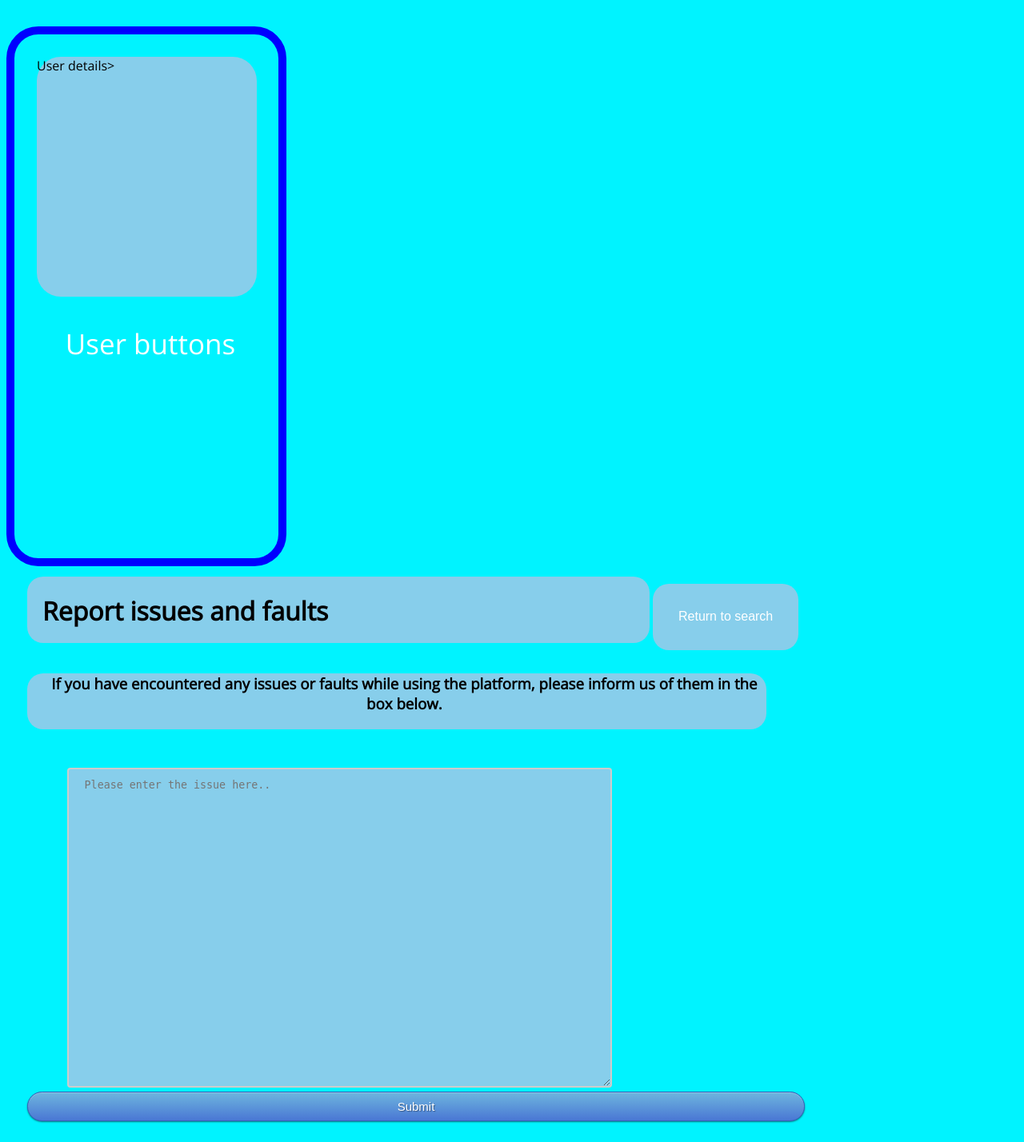
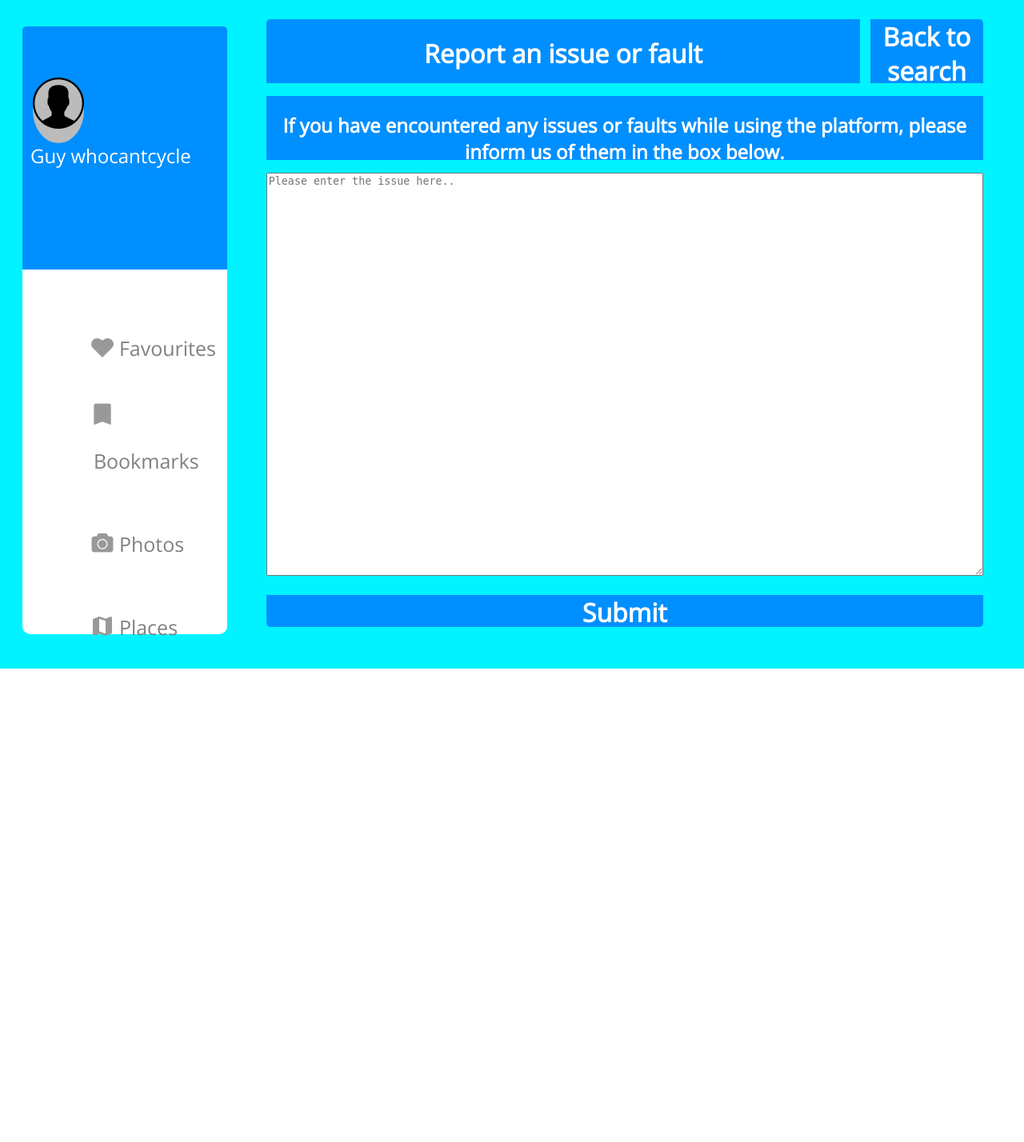
Before and after one commit to gennzanfardinoUP/bybikemock, a PHP site: page /reportfault.html in a window 1280 px wide. Shown: the whole page at 80% size. After the commit the page ends 836 px from the top, so only its background shows below. Run offline with PHP 8.4, Linux system fonts and the light colour scheme.

Commit message:
update report a fault page

```diff
--- a/INSE Prototype/reportfault.html
+++ b/INSE Prototype/reportfault.html
@@ -3,23 +3,41 @@
   <head>
     <meta charset="utf-8">
     <link rel="stylesheet" href="style.css">
-    <title>ByBike</title>
+    <title>ByBike Report a fault</title>
   </head>
   <body>
-    <div class="boxed">
-      <div class="userdetails">User details></div>
-      <p class="useroptions">User buttons</p>
+    <div id="first">
+      <div id="second"><span class="dot"><img class="userheadicon" src="img/user.png"></span>
+        <p class="username" style="color:white"> Guy whocantcycle </p>
+      </div>
+
+      <ul class="usernavlist">
+        <li class="usernavalign">
+          <a onclick="favouritesRedirect" href="#" style="text-decoration: none"><img class="usernavicon" src="img/favouriteicon.png"/><p class="usernav"> Favourites</p></a>
+        </li>
+        <li class="usernavalign">
+          <a onclick="bookmarksRedirect" href="#" style="text-decoration: none"><img class="usernavicon" src="img/bookmarkicon.png"/><p class="usernav"> Bookmarks</p></a>
+        </li>
+        <li class="usernavalign">
+          <a onclick="photosRedirect" href="#" style="text-decoration: none"><img class="usernavicon" src="img/cameraicon.png"/><p class="usernav"> Photos</p></a>
+        </li>
+        <li class="usernavalign">
+          <a onclick="placesRedirect" href="#" style="text-decoration: none"><img class="usernavicon" src="img/mapicon.png"/><p class="usernav"> Places</p></a>
+        </li>
+      </ul>
     </div>
-    <div class="mainbox">
-      <div class="titlebox">
-        <h1>Report issues and faults</h1>
-      </div>
-      <button type="button" class="returnbutton">Return to search</button>
-      <div class="infobox">
-          <h3>If you have encountered any issues or faults while using the platform, please inform us of them in the box below.</h3>
-      </div>
-      <textarea type="text" class="faulttextbox" placeholder="Please enter the issue here.."></textarea>
-      <button type="submit" class="btn btn-primary btn-block btn-large">Submit</button>
+    <div id="reporttitlebox">
+      <h1 style="text-align:center; color: white">Report an issue or fault</h1>
+    </div>
+    <div id="reportbackbutton">
+      <h1 class="clicktext" >Back to search</h1>
+    </div>
+    <div id="reportinfobox">
+      <h2 style="text-align:center; color: white">If you have encountered any issues or faults while using the platform, please inform us of them in the box below.</h2>
+    </div>
+    <textarea type="text" id="reporttextbox" placeholder="Please enter the issue here.."></textarea>
+    <div id="reportsubmitbutton">
+      <h1 class="clicktext" >Submit</h1>
     </div>
   </body>
 </html>
--- a/INSE Prototype/style.css
+++ b/INSE Prototype/style.css
@@ -200,73 +200,145 @@ input:focus { box-shadow: inset 0 -5px 45px rgba(100,100,100,0.4), 0 1px 1px rgb
 
 }
 
-.userdetails{
-	border-radius: 30px;
-	margin-left: 28px;
-	margin-top: 28px;
-  height: 300px;
-  width: 275px;
+#first {
+	width: 20%;
+  height: 95%;
+  background: white;
+  margin-left: 20px;
+  margin-top: 25px;
+	display: inline-block;
+	border-radius: 10px;
+}
+#first #second{
+	width: 100%;
+	height: 40%;
+	background: #008FFF;
+	border-top-left-radius: 5px;
+	border-top-right-radius: 5px;
+}
+
+.usernav{
+	color: grey;
+	font-size: 25px;
+	text-decoration: none;
+	display: inline-block;
+}
+
+.usernavlist {
+  list-style-type: none;
+	margin-top: 18%;
+	display: flex;
+	flex-direction: column;
+}
+
+.usernavalign{
+  margin: 10px;
+	text-align: left;
+	padding-left: 18%;
+}
+
+.usernavicon{
+	position: relative;
+	top: 5px;
+	right: 5px;
+}
+
+.dot {
+	height: 27%;
+  width: 25%;
+  background-color: #bbb;
+  border-radius: 50%;
+  display: inline-block;
+  margin-top: 25%;
+  margin-left: 5%;
+}
+
+.userheadicon{
+	display: block;
+  margin-left: auto;
+  margin-right: auto;
+	width: 100%;
+}
+
+.username{
+	font-size: x-large;
+	display: inline-block;
+	position: relative;
+	bottom: 30px;
+	left: 10px
+}
+
+#locationbar{
+	background-color: #008FFF;
+	display: inline-block;
+	width: 65%;
+	height: 6%;
+	position: absolute;
+	top: 12%;
+	left: 26%;
+	border-radius: 5px;
+}
+
+#outerstarbox{
+	display: inline-block;
+	background-color: white;
+	height: 65%;
+	width: 65%;
+	position: absolute;
+	top: 23%;
+	left: 26%;
+	border-radius: 10px;
+}
+
+.innerstarbox{
+	display: block;
+	width: 100%;
+	height: 20%;
+	background-color: white;
+	border-color: white;
+	border-bottom-color: black;
+	border-style: solid;
+}
+
+#addrating{
+	display: inline-block;
+	background-color: #008FFF;
+  height: 6%;
+  width: 25%;
+  position: absolute;
+  top: 90%;
+  left: 26%;
+	border-radius: 5px;
+	margin: 0;
+	padding: 0;
+}
+
+#readreviews{
+	display: inline-block;
+	background-color: #008FFF;
+	height: 6%;
+	width: 25%;
+	position: absolute;
+	top: 90%;
+	left: 66%;
+	border-radius: 5px;
+}
+
+#addrating :hover{
 	background-color: skyblue;
 }
 
-.useroptions{
-	margin-left: 10px;
-	font-size: 35px;
-	text-align: center;
-	color: #fff;
+#readreviews :hover{
+	background-color: skyblue;
 }
 
-.faulttextbox{
-	margin-left: 50px;
-	width: 70%;
-  height: 400px;
-  padding: 12px 20px;
-  box-sizing: border-box;
-  border: 2px solid #ccc;
-  border-radius: 4px;
-  background-color: skyblue;
-	display: inline-block;
-}
-
-.titlebox{
-	border-radius: 20px;
-  height: 12%;
-  width: 80%;
-	background-color: skyblue;
-	display: inline-block;
-	padding-left: 2%;
-	margin-bottom: 2%;
-}
-
-.mainbox{
-	display: inline-block;
-	height: 90%;
-	width: 78%;
-	margin-left: 1%;
-	padding: 1%;
-}
-
-.infobox{
-	border-radius: 20px;
-	height: 10%;
-	width: 95%;
-	background-color: skyblue;
-	margin-bottom: 5%;
-	padding-left: 2%;
-	text-align: center;
-}
-
-.returnbutton {
-	border-radius: 20px;
-  background-color: skyblue;
-  border: none;
-  color: white;
-  padding: 15px 32px;
-  text-align: center;
-  text-decoration: none;
-  display: inline-block;
-  font-size: 16px;
-	height: 12%;
+.clicktext{
+	margin: 0;
+	text-align:center;
+	color: white;
+	position:	relative;
+	height: 100%;
+	border-radius: 5px;
 }
 
 #first {
@@ -410,75 +482,6 @@ input:focus { box-shadow: inset 0 -5px 45px rgba(100,100,100,0.4), 0 1px 1px rgb
 	border-radius: 5px;
 }
 
-.userdetails{
-	border-radius: 30px;
-	margin-left: 28px;
-	margin-top: 28px;
-  height: 300px;
-  width: 275px;
-	background-color: skyblue;
-}
-
-.useroptions{
-	margin-left: 10px;
-	font-size: 35px;
-	text-align: center;
-	color: #fff;
-}
-
-.faulttextbox{
-	margin-left: 50px;
-	width: 70%;
-  height: 400px;
-  padding: 12px 20px;
-  box-sizing: border-box;
-  border: 2px solid #ccc;
-  border-radius: 4px;
-  background-color: skyblue;
-	display: inline-block;
-}
-
-.titlebox{
-	border-radius: 20px;
-  height: 12%;
-  width: 80%;
-	background-color: skyblue;
-	display: inline-block;
-	padding-left: 2%;
-	margin-bottom: 2%;
-}
-
-.mainbox{
-	display: inline-block;
-	height: 90%;
-	width: 78%;
-	margin-left: 1%;
-	padding: 1%;
-}
-
-.infobox{
-	border-radius: 20px;
-	height: 10%;
-	width: 95%;
-	background-color: skyblue;
-	margin-bottom: 5%;
-	padding-left: 2%;
-	text-align: center;
-}
-
-.returnbutton {
-	border-radius: 20px;
-  background-color: skyblue;
-  border: none;
-  color: white;
-  padding: 15px 32px;
-  text-align: center;
-  text-decoration: none;
-  display: inline-block;
-  font-size: 16px;
-	height: 12%;
-}
-
 #first {
 	width: 20%;
   height: 95%;
@@ -620,212 +623,55 @@ input:focus { box-shadow: inset 0 -5px 45px rgba(100,100,100,0.4), 0 1px 1px rgb
 	border-radius: 5px;
 }
 
-.userdetails{
-	border-radius: 30px;
-	margin-left: 28px;
-	margin-top: 28px;
-  height: 300px;
-  width: 275px;
-	background-color: skyblue;
+#reporttitlebox{
+	display: inline-block;
+	background-color: #008FFF;
+	height: 10%;
+	width: 58%;
+	border-top-left-radius: 5px;
+	position: absolute;
+	top: 3%;
+	left: 26%;
 }
 
-.useroptions{
-	margin-left: 10px;
-	font-size: 35px;
-	text-align: center;
-	color: #fff;
+#reportbackbutton{
+	display: inline-block;
+	background-color: #008FFF;
+	height: 10%;
+	width: 11%;
+	border-top-right-radius: 5px;
+	position: absolute;
+	top: 3%;
+	left: 85%;
 }
 
-.faulttextbox{
-	margin-left: 50px;
+#reportinfobox{
+	display: inline-block;
+	background-color: #008FFF;
+	height: 10%;
 	width: 70%;
-  height: 400px;
-  padding: 12px 20px;
-  box-sizing: border-box;
-  border: 2px solid #ccc;
-  border-radius: 4px;
-  background-color: skyblue;
-	display: inline-block;
+	position: absolute;
+	top: 15%;
+	left: 26%;
 }
 
-.titlebox{
-	border-radius: 20px;
-  height: 12%;
-  width: 80%;
-	background-color: skyblue;
+#reporttextbox{
 	display: inline-block;
-	padding-left: 2%;
-	margin-bottom: 2%;
+	height: 63%;
+	width: 70%;
+	position: absolute;
+	top: 27%;
+	left: 26%;
 }
 
-.mainbox{
-	display: inline-block;
-	height: 90%;
-	width: 78%;
-	margin-left: 1%;
-	padding: 1%;
-}
-
-.infobox{
-	border-radius: 20px;
-	height: 10%;
-	width: 95%;
-	background-color: skyblue;
-	margin-bottom: 5%;
-	padding-left: 2%;
-	text-align: center;
-}
-
-.returnbutton {
-	border-radius: 20px;
-  background-color: skyblue;
-  border: none;
-  color: white;
-  padding: 15px 32px;
-  text-align: center;
-  text-decoration: none;
-  display: inline-block;
-  font-size: 16px;
-	height: 12%;
-}
-
-#first {
-	width: 20%;
-  height: 95%;
-  background: white;
-  margin-left: 20px;
-  margin-top: 25px;
-	display: inline-block;
-	border-radius: 10px;
-}
-#first #second{
-	width: 100%;
-	height: 40%;
-	background: #008FFF;
-	border-top-left-radius: 5px;
-	border-top-right-radius: 5px;
-}
-
-.usernav{
-	color: grey;
-	font-size: 25px;
-	text-decoration: none;
-	display: inline-block;
-}
-
-.usernavlist {
-  list-style-type: none;
-	margin-top: 18%;
-	display: flex;
-	flex-direction: column;
-}
-
-.usernavalign{
-  margin: 10px;
-	text-align: left;
-	padding-left: 18%;
-}
-
-.usernavicon{
-	position: relative;
-	top: 5px;
-	right: 5px;
-}
-
-.dot {
-	height: 27%;
-  width: 25%;
-  background-color: #bbb;
-  border-radius: 50%;
-  display: inline-block;
-  margin-top: 25%;
-  margin-left: 5%;
-}
-
-.userheadicon{
-	display: block;
-  margin-left: auto;
-  margin-right: auto;
-	width: 100%;
-}
-
-.username{
-	font-size: x-large;
-	display: inline-block;
-	position: relative;
-	bottom: 30px;
-	left: 10px
-}
-
-#locationbar{
+#reportsubmitbutton{
 	background-color: #008FFF;
 	display: inline-block;
-	width: 65%;
-	height: 6%;
+	height: 5%;
+	width: 70%;
 	position: absolute;
-	top: 12%;
+	top: 93%;
 	left: 26%;
-	border-radius: 5px;
+	border-bottom-left-radius: 5px;
+	border-bottom-right-radius: 5px;
 }
-
-#outerstarbox{
-	display: inline-block;
-	background-color: white;
-	height: 65%;
-	width: 65%;
-	position: absolute;
-	top: 23%;
-	left: 26%;
-	border-radius: 10px;
-}
-
-.innerstarbox{
-	display: block;
-	width: 100%;
-	height: 20%;
-	background-color: white;
-	border-color: white;
-	border-bottom-color: black;
-	border-style: solid;
-}
-
-#addrating{
-	display: inline-block;
-	background-color: #008FFF;
-  height: 6%;
-  width: 25%;
-  position: absolute;
-  top: 90%;
-  left: 26%;
-	border-radius: 5px;
-	margin: 0;
-	padding: 0;
-}
-
-#readreviews{
-	display: inline-block;
-	background-color: #008FFF;
-	height: 6%;
-	width: 25%;
-	position: absolute;
-	top: 90%;
-	left: 66%;
-	border-radius: 5px;
-}
-
-#addrating :hover{
-	background-color: skyblue;
-}
-
-#readreviews :hover{
-	background-color: skyblue;
-}
-
-.clicktext{
-	margin: 0;
-	text-align:center;
-	color: white;
-	position:	relative;
-	height: 100%;
-	border-radius: 5px;
-}
```
